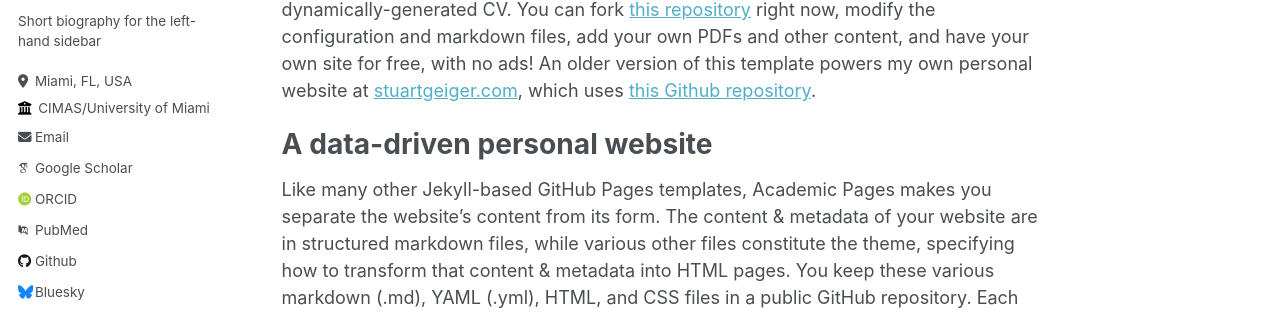
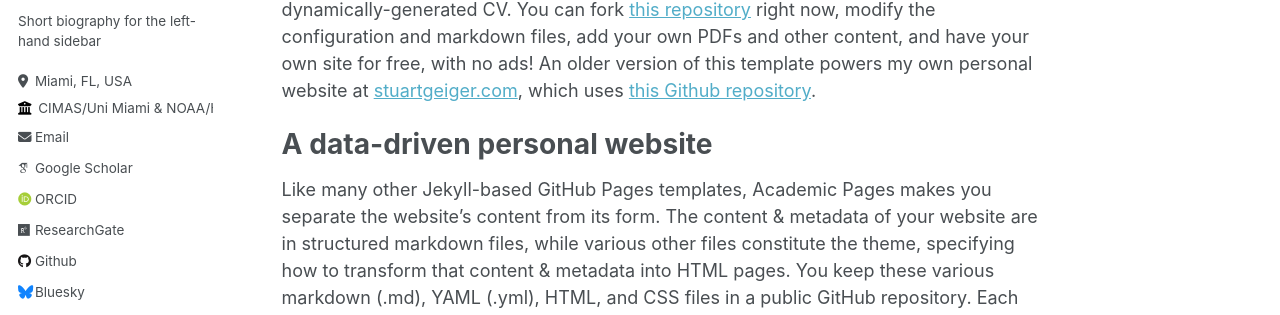
Before and after one commit to WeatherGuo/weatherguo.github.io, a Jekyll site: the page built from _pages/about.md, in a window 1280 px wide. Shown: the part 342-657 px from the top of the page. Built offline with Jekyll 4.4.1, drawn with Linux system fonts in a browser that asks for light colours; some web fonts are replaced.

Commit message:
Update _config.yml

```diff
--- a/_config.yml
+++ b/_config.yml
@@ -26,18 +26,18 @@ author:
   pronouns         : "He/His/Him"
   bio              : "Short biography for the left-hand sidebar"
   location         : "Miami, FL, USA"
-  employer         : "CIMAS/University of Miami & NOAA/AOML/HRD"
+  employer         : "CIMAS/Uni Miami & NOAA/HRD"
   uri              : # URL
   email            : "guo.lin@colorado.edu"
 
   # Academic websites
   arxiv            : # URL - Update with the correct link to your profile
-  googlescholar    : "https://scholar.google.com/citations?user=PS_CX0AAAAAJ"
+  googlescholar    : "https://scholar.google.com/citations?user=eu-ujZIAAAAJ&hl=en"
   impactstory      : # URL
-  orcid            : "http://orcid.org/yourorcidurl"
+  orcid            : "https://orcid.org/0000-0002-4470-8882"
   semantic         : # URL
-  pubmed           : "https://www.ncbi.nlm.nih.gov/pubmed/?term=john+snow"
-  researchgate     : # URL
+  pubmed           : # "https://www.ncbi.nlm.nih.gov/pubmed/?term=john+snow"
+  researchgate     : "https://www.researchgate.net/profile/Guo-Lin-15"
 
   # Repositories and software development
   bitbucket        : # Username - Update with your username on the site
```
